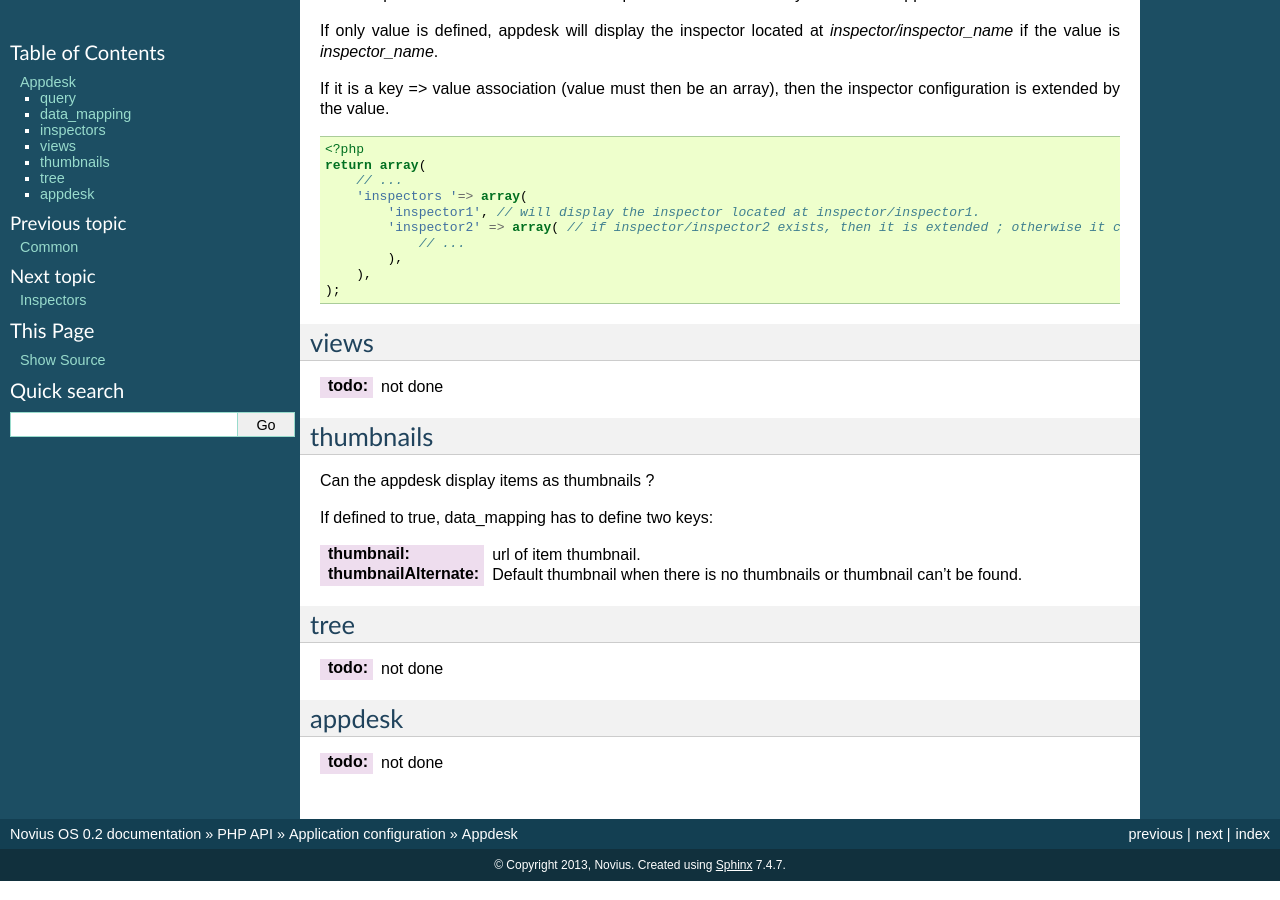
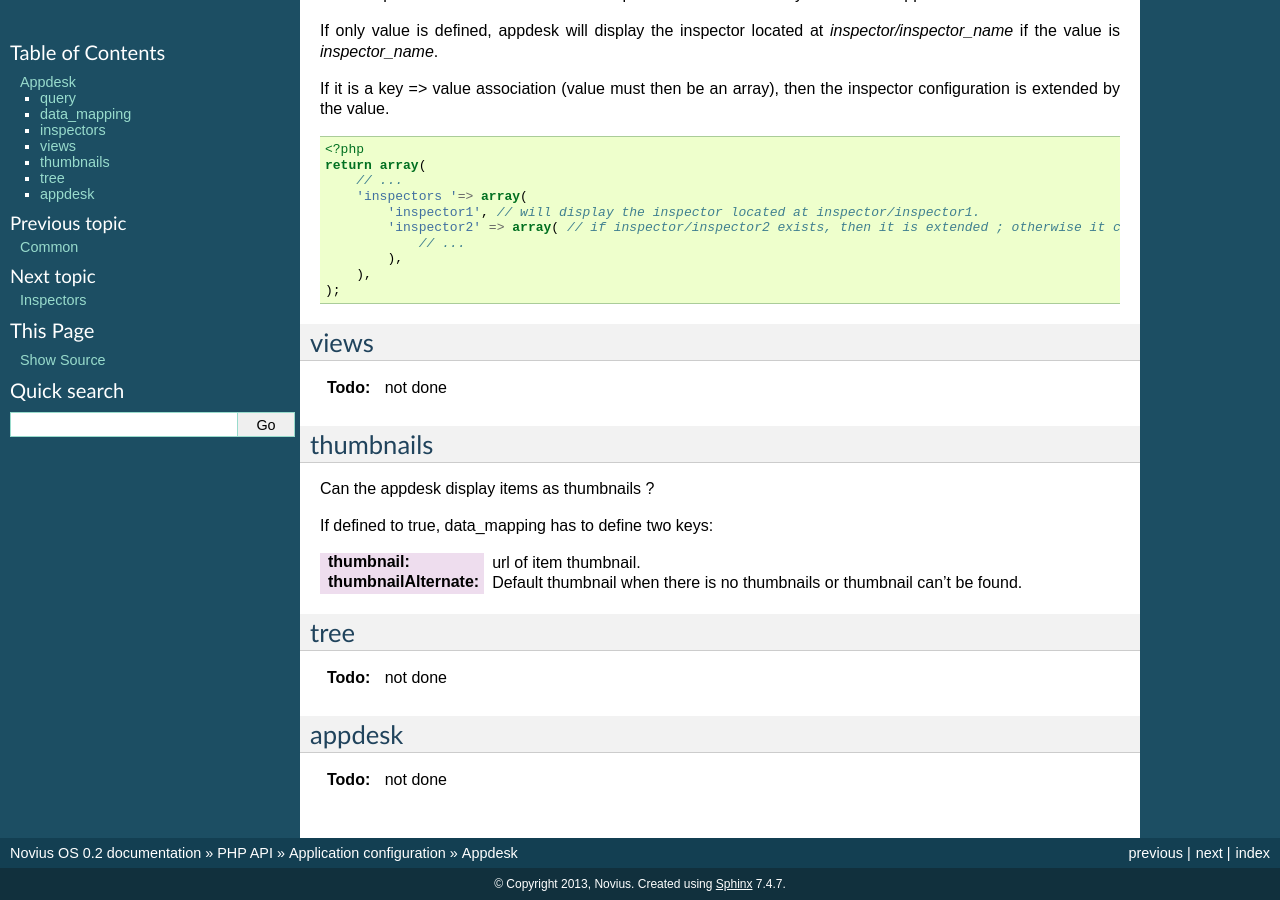
Before and after one commit to vrcAlbert/documentation-api, a Sphinx documentation site: the page built from source/php/configuration/application/appdesk.rst, in a window 1280 px wide and 900 px high, scrolled down 1157 px. Built offline with Sphinx 7.4.7, drawn with Linux system fonts in a browser that asks for light colours; cross-references to code outside the pages are shown as plain code.

```diff
--- a/source/php/configuration/application/appdesk.rst
+++ b/source/php/configuration/application/appdesk.rst
@@ -77,7 +77,7 @@ If it is a key => value association (value must then be an array), then the insp
 views
 *****
 
-:todo: not done
+.. todo:: not done
 
 thumbnails
 **********
@@ -93,9 +93,9 @@ If defined to true, data_mapping has to define two keys:
 tree
 ****
 
-:todo: not done
+.. todo:: not done
 
 appdesk
 *******
 
-:todo: not done
+.. todo:: not done
```
